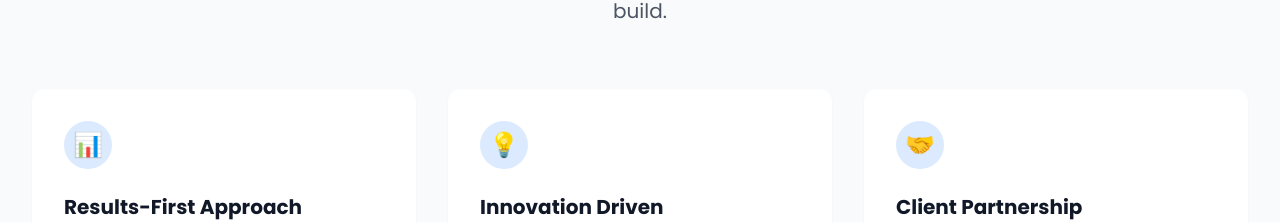
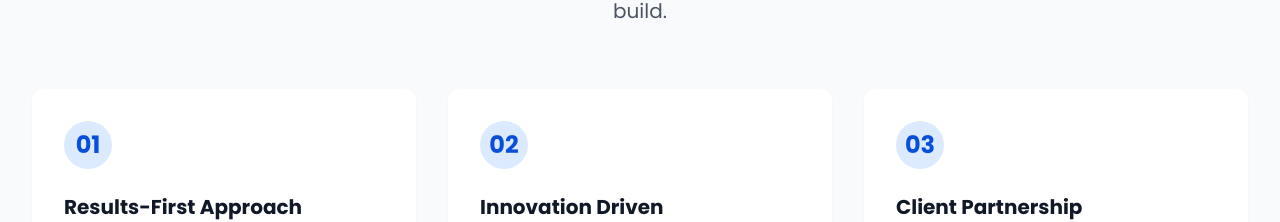
Before and after one commit to arrowaydigital/Arroway, a React (Vite) app: page /about in a window 1280 px wide. Shown: the part 1400-1622 px from the top of the page. Built offline with nearby package versions, Linux system fonts and the light colour scheme.

Commit message:
Update AboutPage.tsx

```diff
--- a/src/pages/AboutPage.tsx
+++ b/src/pages/AboutPage.tsx
@@ -179,7 +179,7 @@ export function AboutPage() {
                   >
                     <div className="w-12 h-12 bg-blue-100 rounded-lg flex items-center justify-center mb-6">
                       <div className="text-2xl font-bold text-[#074edb]">
-                        {index === 0 ? "📊" : index === 1 ? "💡" : "🤝"}
+                        {index === 0 ? "01" : index === 1 ? "02" : "03"}
                       </div>
                     </div>
                     <h3 className="text-xl font-bold text-gray-900 mb-4">{value.title}</h3>
```
